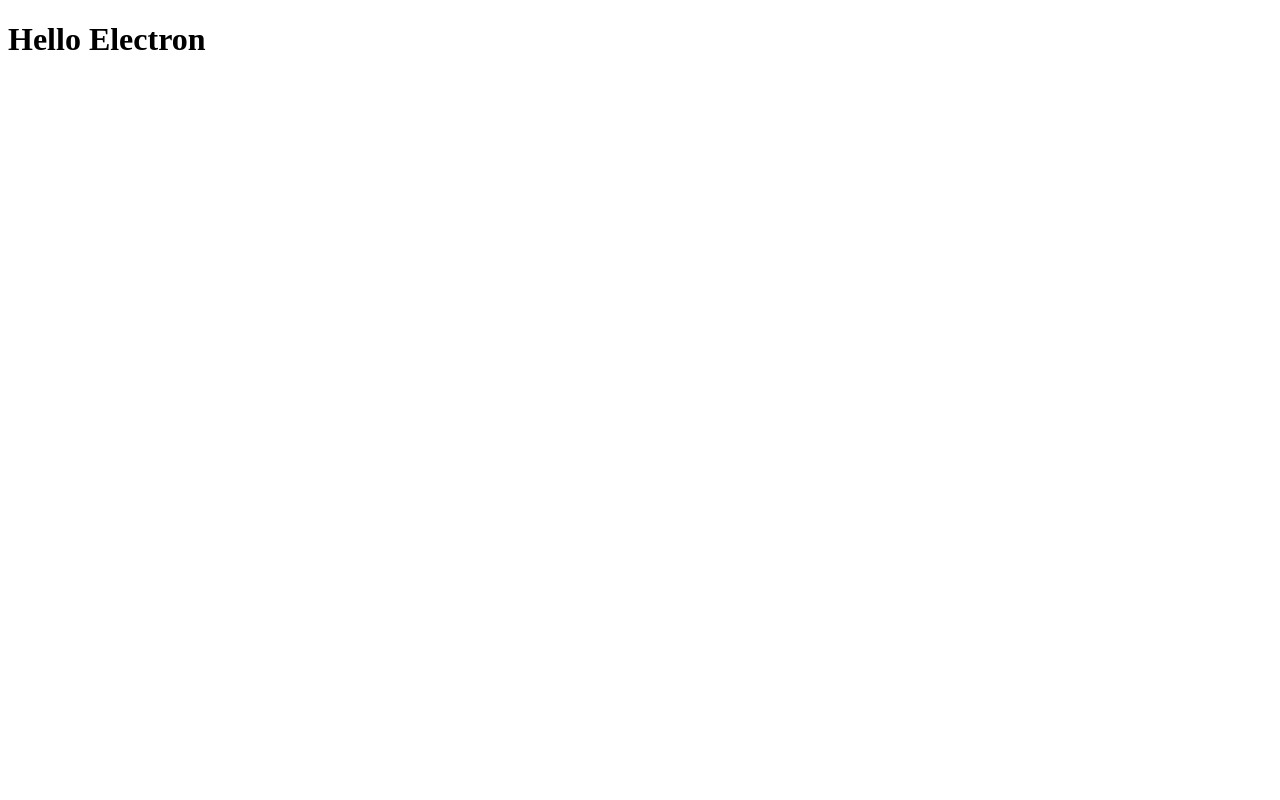
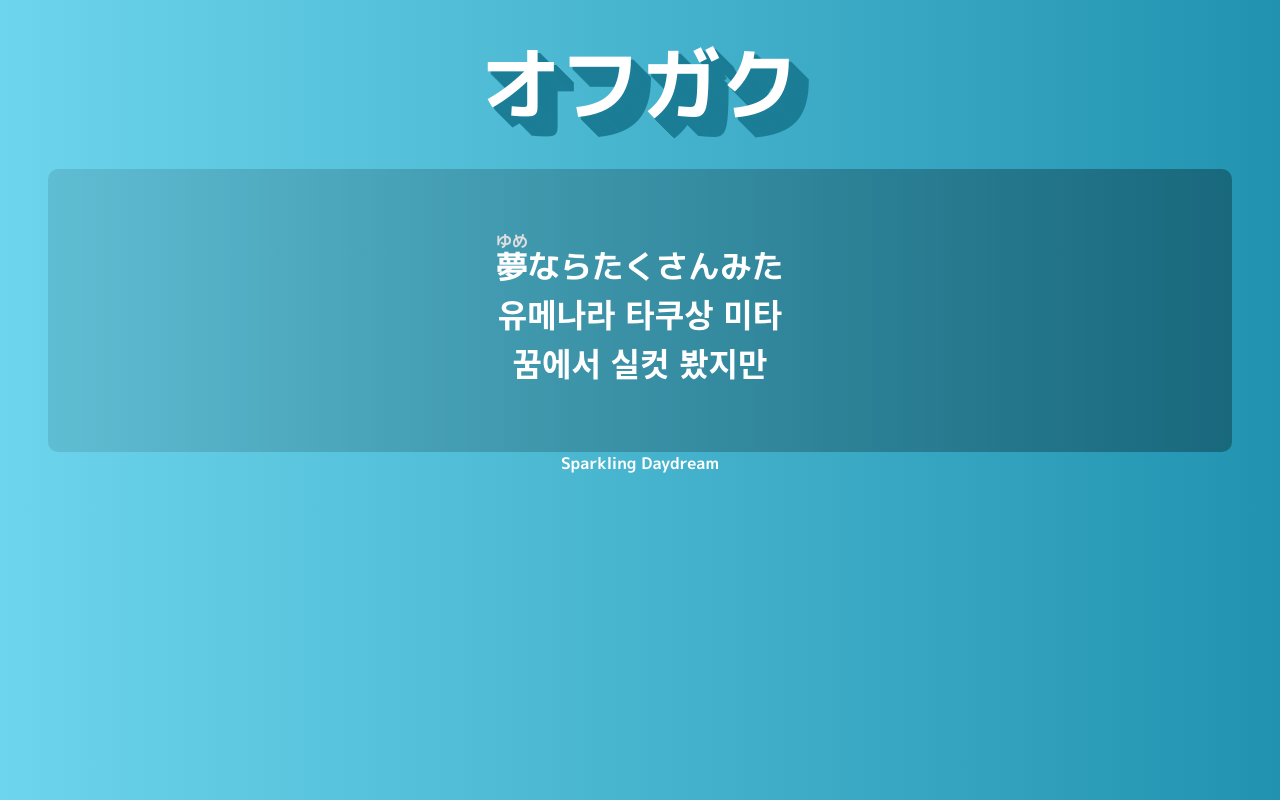
Before and after one commit to devonnuri/offgaku, a React app: page / in a window 1280 px wide. Built offline with nearby package versions, Linux system fonts and the light colour scheme.

Commit message:
Design Almost Done

```diff
--- a/config/webpack.config.dev.js
+++ b/config/webpack.config.dev.js
@@ -185,7 +185,7 @@
           },
           // SCSS, desu.
           {
-            test: /\.css$/,
+            test: /\.scss$/,
             use: [
               require.resolve("style-loader"),
               {
--- a/public/index.html
+++ b/public/index.html
@@ -1,40 +1,29 @@
 <!DOCTYPE html>
 <html lang="en">
+
 <head>
   <meta charset="utf-8">
   <meta name="viewport" content="width=device-width, initial-scale=1, shrink-to-fit=no">
   <meta name="theme-color" content="#000000">
-    <!--
-      manifest.json provides metadata used when your web app is added to the
-      homescreen on Android. See https://developers.google.com/web/fundamentals/engage-and-retain/web-app-manifest/
-    -->
+  <link rel="stylesheet" href="https://fonts.googleapis.com/earlyaccess/notosanskr.css">
   <link rel="manifest" href="%PUBLIC_URL%/manifest.json">
   <link rel="shortcut icon" href="%PUBLIC_URL%/favicon.ico">
-    <!--
-      Notice the use of %PUBLIC_URL% in the tags above.
-      It will be replaced with the URL of the `public` folder during the build.
-      Only files inside the `public` folder can be referenced from the HTML.
+  <title>React App</title>
+  <style>
+    @font-face {
+      font-family: "Mplus 1p";
+      font-style: normal;
+      font-weight: bold;
+      src: url("%PUBLIC_URL%/fonts/mplus-1p-bold.ttf") format("truetype");
+    }
+  </style>
+</head>
 
-      Unlike "/favicon.ico" or "favicon.ico", "%PUBLIC_URL%/favicon.ico" will
-      work correctly both with client-side routing and a non-root public URL.
-      Learn how to configure a non-root public URL by running `npm run build`.
-    -->
-    <title>React App</title>
-  </head>
 <body>
   <noscript>
     You need to enable JavaScript to run this app.
   </noscript>
   <div id="root"></div>
-    <!--
-      This HTML file is a template.
-      If you open it directly in the browser, you will see an empty page.
+</body>
 
-      You can add webfonts, meta tags, or analytics to this file.
-      The build step will place the bundled scripts into the <body> tag.
-
-      To begin the development, run `npm start` or `yarn start`.
-      To create a production bundle, use `npm run build` or `yarn build`.
-    -->
-  </body>
 </html>
--- a/src/App.js
+++ b/src/App.js
@@ -1,10 +1,17 @@
 import React, { Component } from "react";
+import TopBar from "./components/TopBar/TopBar";
+import LyricsBox from "./components/LyricsBox/LyricsBox";
+import BottomBar from "./components/BottomBar/BottomBar";
+
+import "./styles/main.scss";
 
 class App extends Component {
   render() {
     return (
       <div>
-        <h1>Hello Electron</h1>
+        <TopBar />
+        <LyricsBox />
+        <BottomBar />
       </div>
     );
   }
--- /dev/null
+++ b/src/components/BottomBar/BottomBar.js
@@ -0,0 +1,15 @@
+import React, { Component } from "react";
+
+import "./BottomBar.scss";
+
+class BottomBar extends Component {
+  render() {
+    return (
+      <div className="bottom-bar">
+        <div>Sparkling Daydream</div>
+      </div>
+    );
+  }
+}
+
+export default BottomBar;
--- /dev/null
+++ b/src/components/BottomBar/BottomBar.scss
@@ -0,0 +1,6 @@
+.bottom-bar {
+  flex: none;
+  color: white;
+
+  font-family: "Mplus 1p", "Noto Sans CJK KR";
+}
--- /dev/null
+++ b/src/components/LyricsBox/LyricsBox.js
@@ -0,0 +1,22 @@
+import React, { Component } from "react";
+
+import "./LyricsBox.scss";
+
+class LyricsBox extends Component {
+  render() {
+    return (
+      <div className="lyrics-box">
+        <div className="lyrics">
+          <ruby>
+            夢<rt>ゆめ</rt>
+          </ruby>
+          ならたくさんみた
+        </div>
+        <div className="lyrics">유메나라 타쿠상 미타</div>
+        <div className="lyrics">꿈에서 실컷 봤지만</div>
+      </div>
+    );
+  }
+}
+
+export default LyricsBox;
--- /dev/null
+++ b/src/components/LyricsBox/LyricsBox.scss
@@ -0,0 +1,24 @@
+.lyrics-box {
+  flex: 1;
+  background: rgb(0, 0, 0);
+  background: linear-gradient(
+    90deg,
+    rgba(0, 0, 0, 0.1) 0%,
+    rgba(0, 0, 0, 0.3) 100%
+  );
+  padding: 4rem 0;
+  margin: 0 3rem;
+  border-radius: 10px;
+
+  .lyrics {
+    color: white;
+
+    font-family: "Mplus 1p", "Noto Sans CJK KR";
+    font-weight: bold;
+    font-size: 2em;
+
+    ruby rt {
+      color: #ddd;
+    }
+  }
+}
--- /dev/null
+++ b/src/components/TopBar/TopBar.js
@@ -0,0 +1,15 @@
+import React, { Component } from "react";
+
+import "./TopBar.scss";
+
+class TopBar extends Component {
+  render() {
+    return (
+      <div className="top-bar">
+        <div className="logo long-shadow">オフガク</div>
+      </div>
+    );
+  }
+}
+
+export default TopBar;
--- /dev/null
+++ b/src/components/TopBar/TopBar.scss
@@ -0,0 +1,10 @@
+.top-bar {
+  flex: 1;
+
+  .logo {
+    color: white;
+
+    font-size: 5em;
+    font-family: "Mplus 1p";
+  }
+}
--- /dev/null
+++ b/src/styles/main.scss
@@ -0,0 +1,40 @@
+body {
+  display: flex;
+  height: 100%;
+  min-height: 100vh;
+  flex-direction: column;
+  margin: 0;
+
+  text-align: center;
+
+  background: #2193b0; /* fallback for old browsers */
+  background: -webkit-linear-gradient(
+    to right,
+    #6dd5ed,
+    #2193b0
+  ); /* Chrome 10-25, Safari 5.1-6 */
+  background: linear-gradient(
+    to right,
+    #6dd5ed,
+    #2193b0
+  ); /* W3C, IE 10+/ Edge, Firefox 16+, Chrome 26+, Opera 12+, Safari 7+ */
+  overflow: hidden;
+}
+.long-shadow {
+  display: inline-block;
+  -webkit-box-sizing: content-box;
+  -moz-box-sizing: content-box;
+  box-sizing: content-box;
+  padding: 25px;
+  border: none;
+  color: rgba(255, 255, 255, 1);
+  text-align: center;
+  -o-text-overflow: clip;
+  text-overflow: clip;
+  text-shadow: 3px 3px 0 #1c7d96, 4px 4px 0 #1c7d96, 5px 5px 0 #1c7d96,
+    6px 6px 0 #1c7d96, 7px 7px 0 #1c7d96, 8px 8px 0 #1c7d96, 9px 9px 0 #1c7d96,
+    10px 10px 0 #1c7d96, 11px 11px 0 #1c7d96, 12px 12px 0 #1c7d96,
+    13px 13px 0 #1c7d96, 14px 14px 0 #1c7d96, 15px 15px 0 #1c7d96,
+    16px 16px 0 #1c7d96, 17px 17px 0 #1c7d96, 18px 18px 0 #1c7d96,
+    19px 19px 0 #1c7d96, 20px 20px 0 #1c7d96;
+}
```
Also changed, not shown: public/fonts/mplus-1p-bold.ttf (added), public/mplus-1p-bold.ttf (added). Lines whose indentation alone changed are shown as unchanged.
